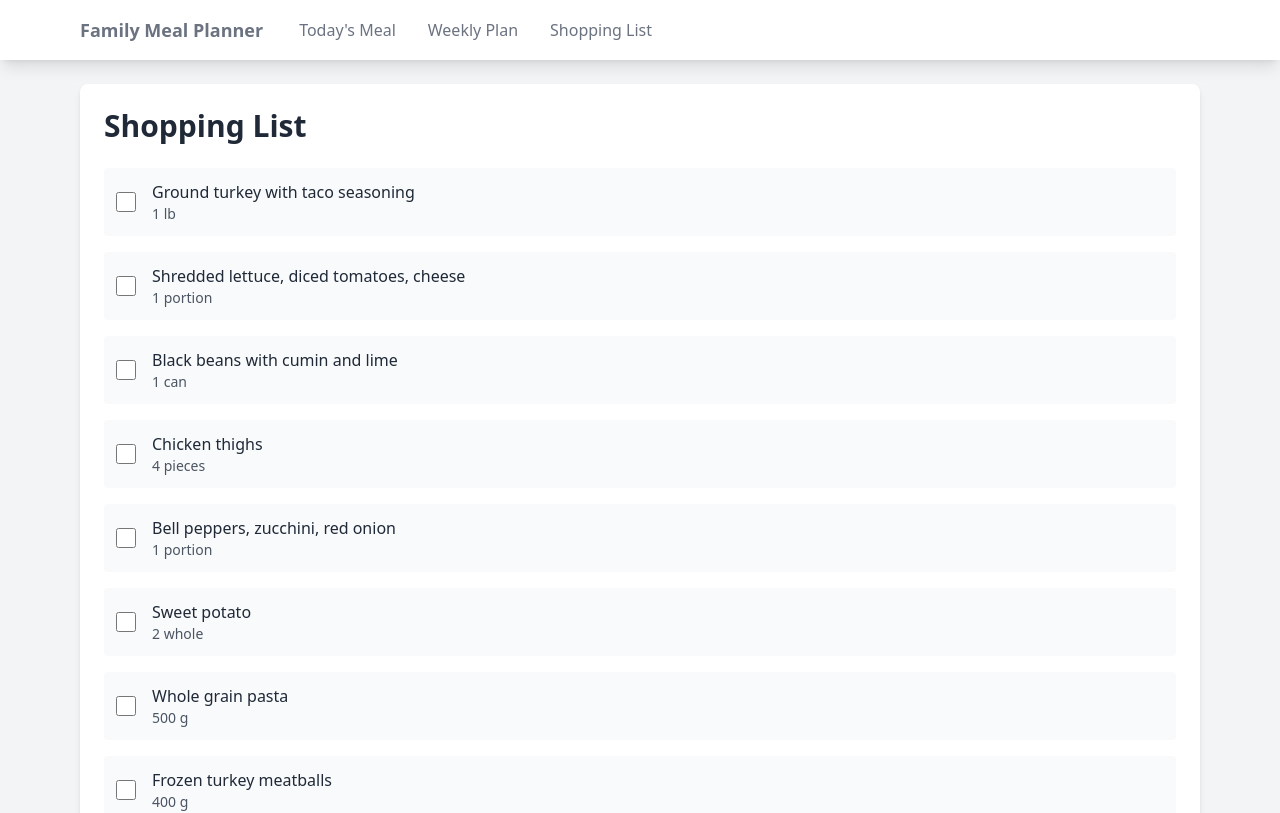
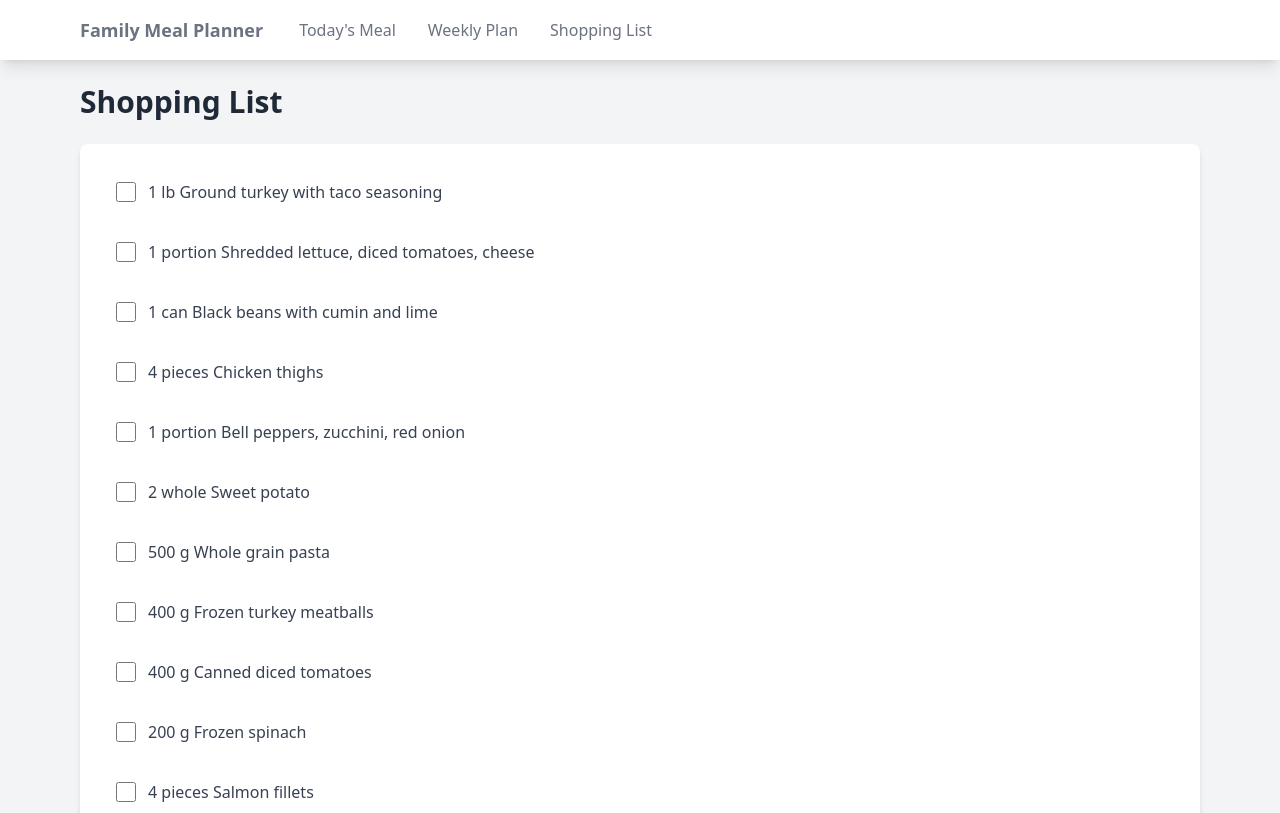
Before and after one commit to freethewhat/family-meal-planner, a React (Vite) app: page /shopping in a window 1280 px wide. Shown: the top 813 px of the page. Built offline with nearby package versions, Linux system fonts and the light colour scheme.

Commit message:
refactor: improve type safety and component structure

```diff
--- a/src/pages/ShoppingList.tsx
+++ b/src/pages/ShoppingList.tsx
@@ -1,91 +1,75 @@
 import { useState, useEffect } from 'react';
 import mealsData from '../data/meals.json';
+import { Ingredient } from '../types/meals';
 
-interface Ingredient {
-  name: string;
-  amount: string;
-  unit: string;
-}
-
-interface Meal {
-  id: number;
-  name: string;
-  day: string;
-  time: string;
-  description: string;
-  ingredients: Ingredient[];
-  instructions: string;
-}
-
-interface CombinedIngredient {
-  name: string;
-  amounts: { amount: string; unit: string }[];
+interface ShoppingItem extends Ingredient {
+  checked: boolean;
 }
 
 function ShoppingList() {
-  const [ingredients, setIngredients] = useState<CombinedIngredient[]>([]);
-  const [checkedItems, setCheckedItems] = useState<{ [key: string]: boolean }>({});
+  const [shoppingList, setShoppingList] = useState<ShoppingItem[]>([]);
 
   useEffect(() => {
-    const combinedIngredients = mealsData.meals.reduce((acc: { [key: string]: CombinedIngredient }, meal) => {
-      meal.ingredients.forEach(ing => {
-        if (!acc[ing.name]) {
-          acc[ing.name] = {
-            name: ing.name,
-            amounts: []
-          };
+    // Combine all ingredients from all meals
+    const allIngredients = mealsData.meals.flatMap(meal => meal.ingredients);
+
+    // Create a map to combine ingredients with the same name
+    const ingredientMap = new Map<string, ShoppingItem>();
+
+    allIngredients.forEach(ingredient => {
+      const existing = ingredientMap.get(ingredient.name);
+      if (existing) {
+        // If ingredient exists, combine amounts
+        const newAmount = parseFloat(existing.amount) + parseFloat(ingredient.amount);
+        existing.amount = newAmount.toString();
+      } else {
+        // If ingredient doesn't exist, add it to the map
+        ingredientMap.set(ingredient.name, {
+          ...ingredient,
+          checked: false
+        });
       }
-        acc[ing.name].amounts.push({
-          amount: ing.amount,
-          unit: ing.unit
     });
-      });
-      return acc;
-    }, {});
 
-    setIngredients(Object.values(combinedIngredients));
+    setShoppingList(Array.from(ingredientMap.values()));
   }, []);
 
-  const handleCheckboxChange = (ingredientName: string) => {
-    setCheckedItems(prev => ({
-      ...prev,
-      [ingredientName]: !prev[ingredientName]
-    }));
+  const toggleItem = (index: number) => {
+    setShoppingList(prevList => {
+      const newList = [...prevList];
+      newList[index] = {
+        ...newList[index],
+        checked: !newList[index].checked
+      };
+      return newList;
+    });
   };
 
   return (
-    <div className="bg-white rounded-lg shadow-md p-6">
+    <div className="space-y-6">
       <h1 className="text-3xl font-bold text-gray-800 mb-6">Shopping List</h1>
 
-      <div className="space-y-4">
-        {ingredients.map((ingredient, index) => (
-          <div
+      <div className="bg-white rounded-lg shadow-md p-6">
+        <ul className="space-y-3">
+          {shoppingList.map((item, index) => (
+            <li
               key={index}
-            className={`flex items-center space-x-4 p-3 rounded transition-colors ${
-              checkedItems[ingredient.name] ? 'bg-green-50' : 'bg-gray-50'
+              className={`flex items-center p-3 rounded-lg transition-colors ${
+                item.checked ? 'bg-gray-50' : 'bg-white'
               }`}
             >
               <input
                 type="checkbox"
-              className="h-5 w-5 text-blue-600 rounded"
-              checked={checkedItems[ingredient.name] || false}
-              onChange={() => handleCheckboxChange(ingredient.name)}
+                checked={item.checked}
+                onChange={() => toggleItem(index)}
+                className="w-5 h-5 text-blue-600 rounded focus:ring-blue-500"
               />
-            <div>
-              <span className={`font-medium ${checkedItems[ingredient.name] ? 'text-gray-500 line-through' : 'text-gray-800'}`}>
-                {ingredient.name}
+              <span className={`ml-3 ${item.checked ? 'line-through text-gray-400' : 'text-gray-700'}`}>
+                {item.amount} {item.unit} {item.name}
               </span>
-              <div className="text-sm text-gray-600">
-                {ingredient.amounts.map((amount, i) => (
-                  <span key={i}>
-                    {i > 0 && ' + '}
-                    {amount.amount} {amount.unit}
-                  </span>
+            </li>
           ))}
-              </div>
-            </div>
-          </div>
-        ))}
+        </ul>
       </div>
     </div>
   );
--- /dev/null
+++ b/src/types/meals.ts
@@ -0,0 +1,19 @@
+export interface Ingredient {
+  name: string;
+  amount: string;
+  unit: string;
+}
+
+export interface Meal {
+  id: number;
+  name: string;
+  day: string;
+  time: string;
+  description: string;
+  ingredients: Ingredient[];
+  instructions: string;
+}
+
+export interface MealsData {
+  meals: Meal[];
+}
```
Also changed, not shown: src/pages/TodayMeal.tsx (+1 -16 lines), src/pages/WeeklyMeals.tsx (+1 -6 lines). Lines whose indentation alone changed are shown as unchanged.
